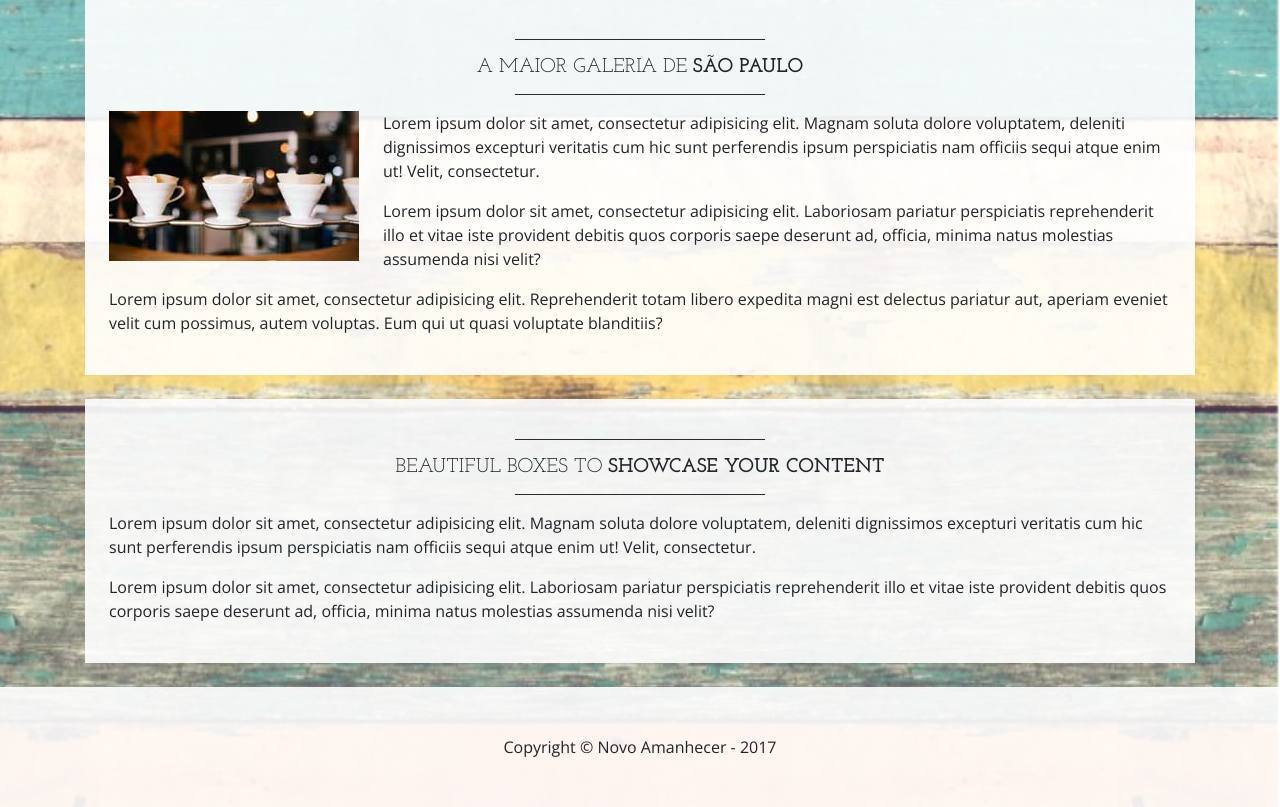
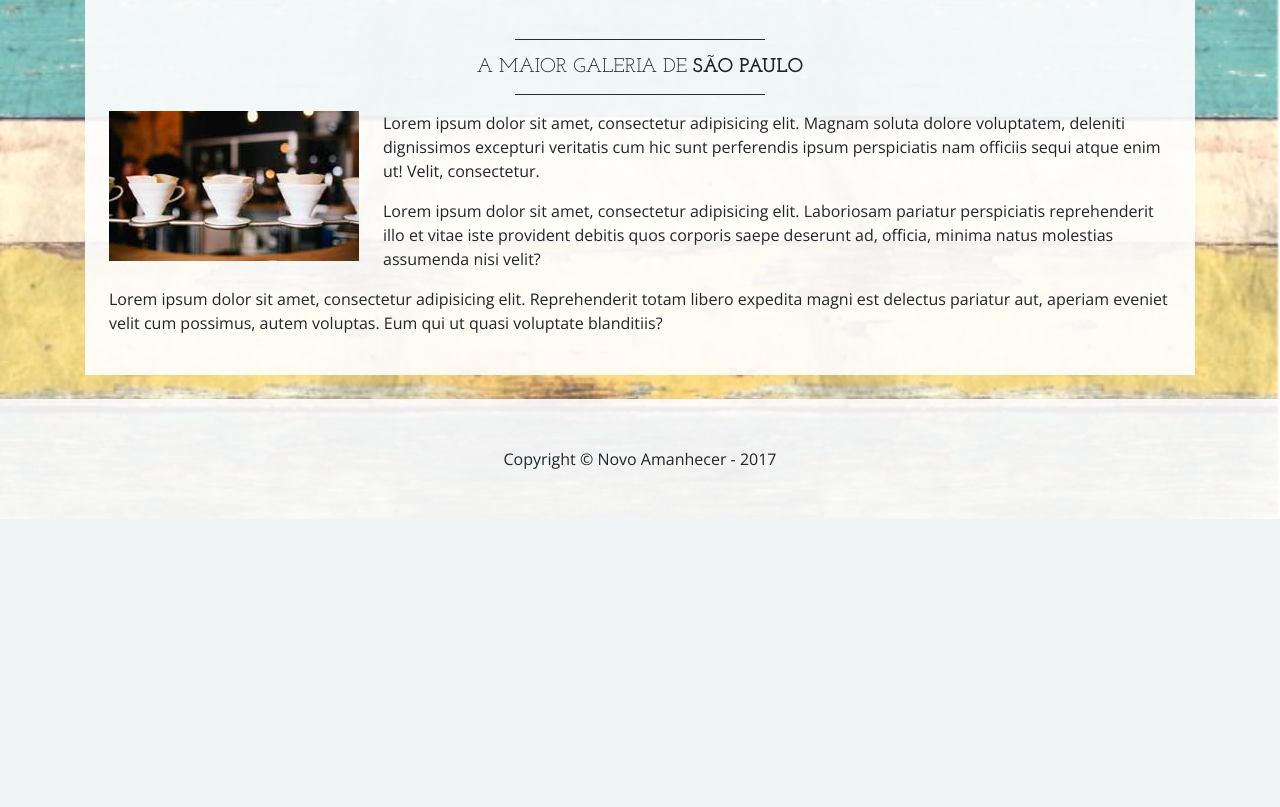
Before and after one commit to gnoguchi/art-gallery, a Node server app: page / in a window 1280 px wide. Shown: the part 1185-1992 px from the top of the page. After the commit the page ends 1704 px from the top, so only its background shows below. Run offline with Node 20, Linux system fonts and the light colour scheme; some libraries are stand-ins or nearby versions.

Commit message:
change home page layout

```diff
--- a/views/home.handlebars
+++ b/views/home.handlebars
@@ -68,18 +68,5 @@
             aut, aperiam eveniet velit cum possimus, autem voluptas. Eum qui ut quasi voluptate blanditiis?</p>
     </div>
 
-    <div class="bg-faded p-4 my-4">
-        <hr class="divider">
-        <h2 class="text-center text-lg text-uppercase my-0">Beautiful boxes to
-            <strong>showcase your content</strong>
-        </h2>
-        <hr class="divider">
-        <p>Lorem ipsum dolor sit amet, consectetur adipisicing elit. Magnam soluta dolore voluptatem, deleniti dignissimos excepturi
-            veritatis cum hic sunt perferendis ipsum perspiciatis nam officiis sequi atque enim ut! Velit, consectetur.</p>
-        <p>Lorem ipsum dolor sit amet, consectetur adipisicing elit. Laboriosam pariatur perspiciatis reprehenderit illo et vitae
-            iste provident debitis quos corporis saepe deserunt ad, officia, minima natus molestias assumenda nisi velit?
-        </p>
-    </div>
-
 </div>
 <!-- /Conteúdo da Pagina-->
```
